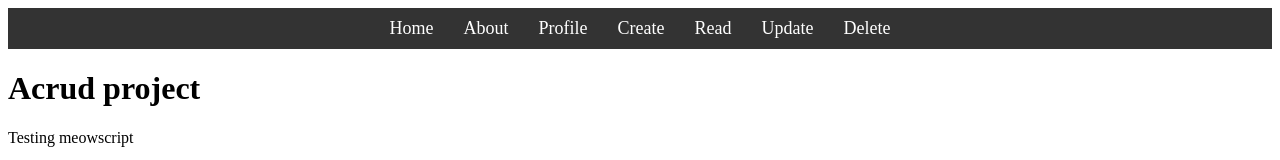
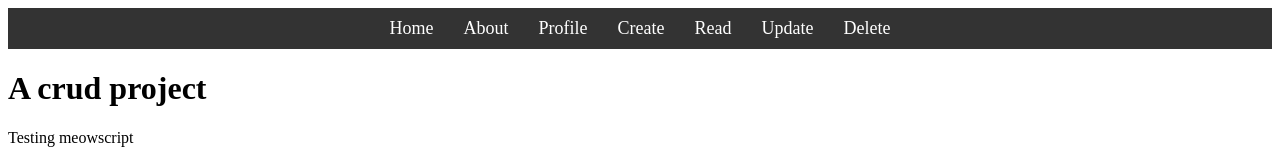
Before and after one commit to Theycallmeki/Node-ReactVite, a React (Vite) app in the folder frontend/: page /about in a window 1280 px wide. Shown: the top 160 px of the page. Built offline with nearby package versions, Linux system fonts and the light colour scheme.

Commit message:
Update About.tsx

```diff
--- a/frontend/src/pages/About.tsx
+++ b/frontend/src/pages/About.tsx
@@ -3,7 +3,7 @@ import React from 'react';
 const About = () => {
   return (
     <div>
-      <h1>Acrud project</h1>
+      <h1>A crud project</h1>
       <p>Testing meowscript</p>
     </div>
   );
```
